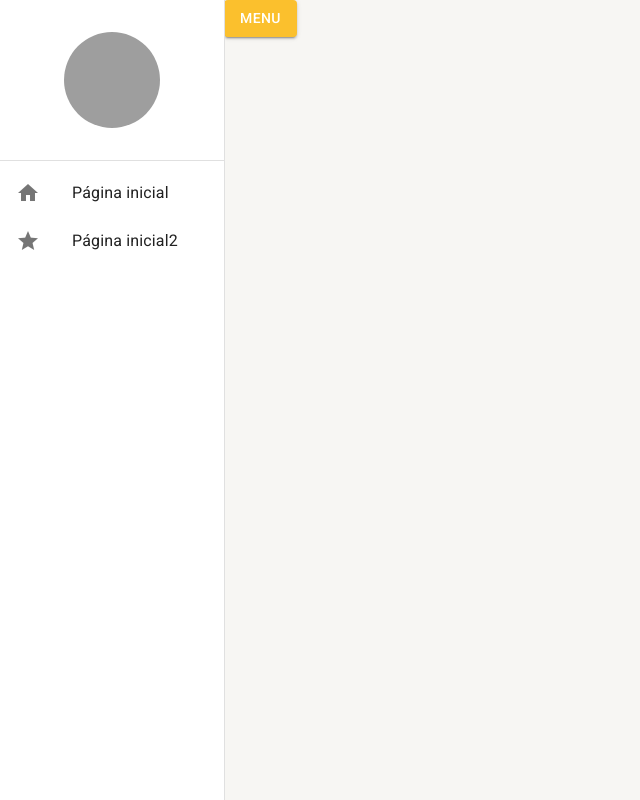
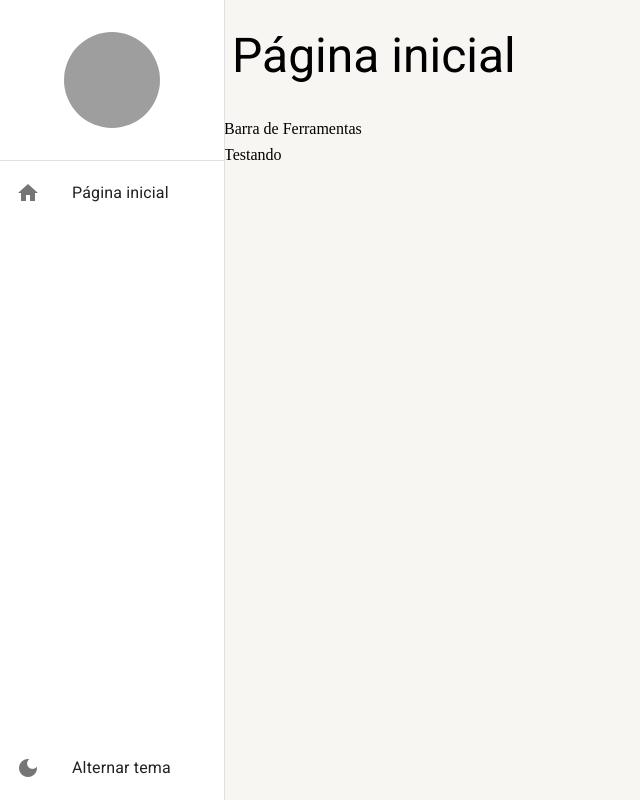
Before and after one commit to gabrielzopz/MaterialUi5, a React (Create React App) app: page /pagina-inicial in a window 1280 px wide. Shown: the whole page, without its empty margins (0-640 px from the left). Built offline with nearby package versions, Linux system fonts and the light colour scheme; grey boxes are pictures that could not be loaded.

Commit message:
Layout modificado

```diff
--- /dev/null
+++ b/src/pages/dashboard/Dashboard.tsx
@@ -0,0 +1,11 @@
+import { LayoutBaseDePagina } from '../../shared/layouts';
+
+export const Dashboard = () => {
+
+
+    return (
+        <LayoutBaseDePagina titulo='Página inicial' barraDeFerramentas={<>Barra de Ferramentas</>}>
+            Testando
+        </LayoutBaseDePagina>
+    );
+};
--- a/src/pages/index.ts
+++ b/src/pages/index.ts
@@ -1 +1 @@
-export {  };
+export * from './dashboard/Dashboard';
--- a/src/routes/index.tsx
+++ b/src/routes/index.tsx
@@ -1,10 +1,10 @@
 import { Routes, Route, Navigate } from 'react-router-dom';
-import { Button } from '@mui/material';
 import { useDrawerContext } from '../shared/contexts';
 import { useEffect } from 'react';
+import { Dashboard } from '../pages';
 
 export const AppRoutes = () => {
-  const { toggleDrawerOpen, setDrawerOptions } = useDrawerContext();
+  const { setDrawerOptions } = useDrawerContext();
 
   useEffect(() => {
     setDrawerOptions([
@@ -21,7 +21,7 @@ export const AppRoutes = () => {
 
   return (
     <Routes>
-      <Route path="/pagina-inicial" element={<Button variant='contained' color='primary' onClick={toggleDrawerOpen}>Menu</Button>} />
+      <Route path="/pagina-inicial" element={<Dashboard />} />
 
       <Route path="*" element={<Navigate to="/pagina-inicial" />} />
     </Routes>
--- a/src/shared/components/menu-lateral/MenuLateral.tsx
+++ b/src/shared/components/menu-lateral/MenuLateral.tsx
@@ -1,6 +1,6 @@
 import { Drawer, useTheme, Avatar, Divider, List, ListItemButton, ListItemIcon, Icon, ListItemText, useMediaQuery } from '@mui/material';
 import { Box } from '@mui/system';
-import { useDrawerContext } from '../../contexts';
+import { useAppThemeContext, useDrawerContext } from '../../contexts';
 import { useNavigate, useResolvedPath, useMatch } from 'react-router-dom';
 
 interface IListItemLinkProps {
@@ -41,6 +41,7 @@ export const MenuLateral: React.FC<IMenuLateralProps> = ({ children }) => {
     const smDown = useMediaQuery(theme.breakpoints.down('sm'));
 
     const { isDrawerOpen, toggleDrawerOpen, drawerOptions } = useDrawerContext();
+    const { toggleTheme } = useAppThemeContext();
 
     return (
         <>
@@ -67,12 +68,16 @@ export const MenuLateral: React.FC<IMenuLateralProps> = ({ children }) => {
                                     onClick={smDown ? toggleDrawerOpen : undefined}
                                 />
                             ))}
-                            <ListItemLink
-                                icon='star'
-                                to='/pagina-inicial2'
-                                label='Página inicial2'
-                                onClick={smDown ? toggleDrawerOpen : undefined}
-                            />
+                        </List>
+                    </Box>
+                    <Box>
+                        <List component="nav">
+                            <ListItemButton onClick={toggleTheme}>
+                                <ListItemIcon>
+                                    <Icon>dark_mode</Icon>
+                                </ListItemIcon>
+                                <ListItemText primary="Alternar tema" />
+                            </ListItemButton>
                         </List>
                     </Box>
 
--- /dev/null
+++ b/src/shared/layouts/LayoutBaseDePagina.tsx
@@ -0,0 +1,50 @@
+import { Box } from '@mui/system';
+import { ReactNode } from 'react';
+import { Typography, useTheme, IconButton, Icon, useMediaQuery, Theme } from '@mui/material';
+import { useDrawerContext } from '../contexts';
+
+
+interface ILayoutBaseDePaginaProps {
+    titulo: string;
+    children?: ReactNode;
+    barraDeFerramentas?: ReactNode;
+}
+
+export const LayoutBaseDePagina: React.FC<ILayoutBaseDePaginaProps> = ({ children, titulo, barraDeFerramentas }) => {
+    const smDown = useMediaQuery((theme: Theme) => theme.breakpoints.down('sm'));
+    const mdDown = useMediaQuery((theme: Theme) => theme.breakpoints.down('md'));
+    const theme = useTheme();
+
+    const { toggleDrawerOpen } = useDrawerContext();
+
+    return (
+        <Box display="flex" flexDirection="column" height="100%" gap={1}>
+            <Box display="flex" height={theme.spacing(smDown ? 6 : mdDown ? 8 : 12)} alignItems="center" padding={1} gap={1}>
+                {smDown && (
+                    <IconButton onClick={toggleDrawerOpen}>
+                        <Icon>menu</Icon>
+                    </IconButton>
+                )}
+
+                <Typography
+                    whiteSpace="nowrap"
+                    overflow="hidden"
+                    textOverflow="ellipses"
+                    variant={smDown ? 'h5' : mdDown ? 'h4' : 'h3'}
+                >
+                    {titulo}
+                </Typography>
+            </Box>
+
+            {barraDeFerramentas && (
+                <Box>
+                    {barraDeFerramentas}
+                </Box>
+            )}
+
+            <Box flex={1} overflow="auto">
+                {children}
+            </Box>
+        </Box>
+    );
+};
--- a/src/shared/layouts/index.ts
+++ b/src/shared/layouts/index.ts
@@ -1 +1 @@
-export {  };
+export * from './LayoutBaseDePagina';
--- a/src/shared/themes/Dark.ts
+++ b/src/shared/themes/Dark.ts
@@ -3,6 +3,7 @@ import { cyan, yellow } from '@mui/material/colors';
 
 export const DarkTheme = createTheme({
     palette: {
+        mode: 'dark',
         primary: {
             main: yellow[700],
             dark: yellow[800],
@@ -19,5 +20,10 @@ export const DarkTheme = createTheme({
             default: '#202124',
             paper: '#303134',
         }
+    },
+    typography: {
+        allVariants: {
+            color: 'white',
+        }
     }
 });
```
